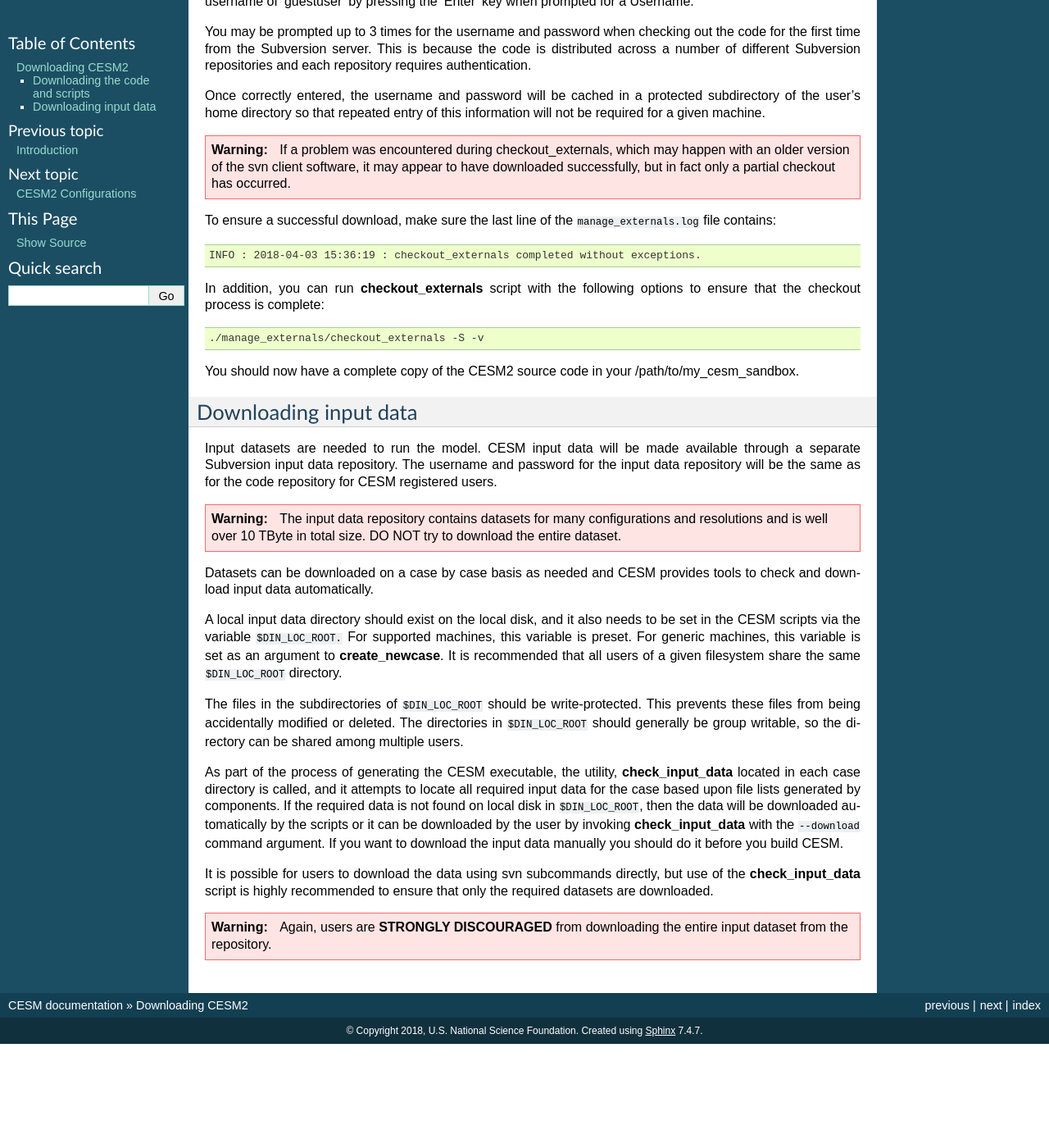
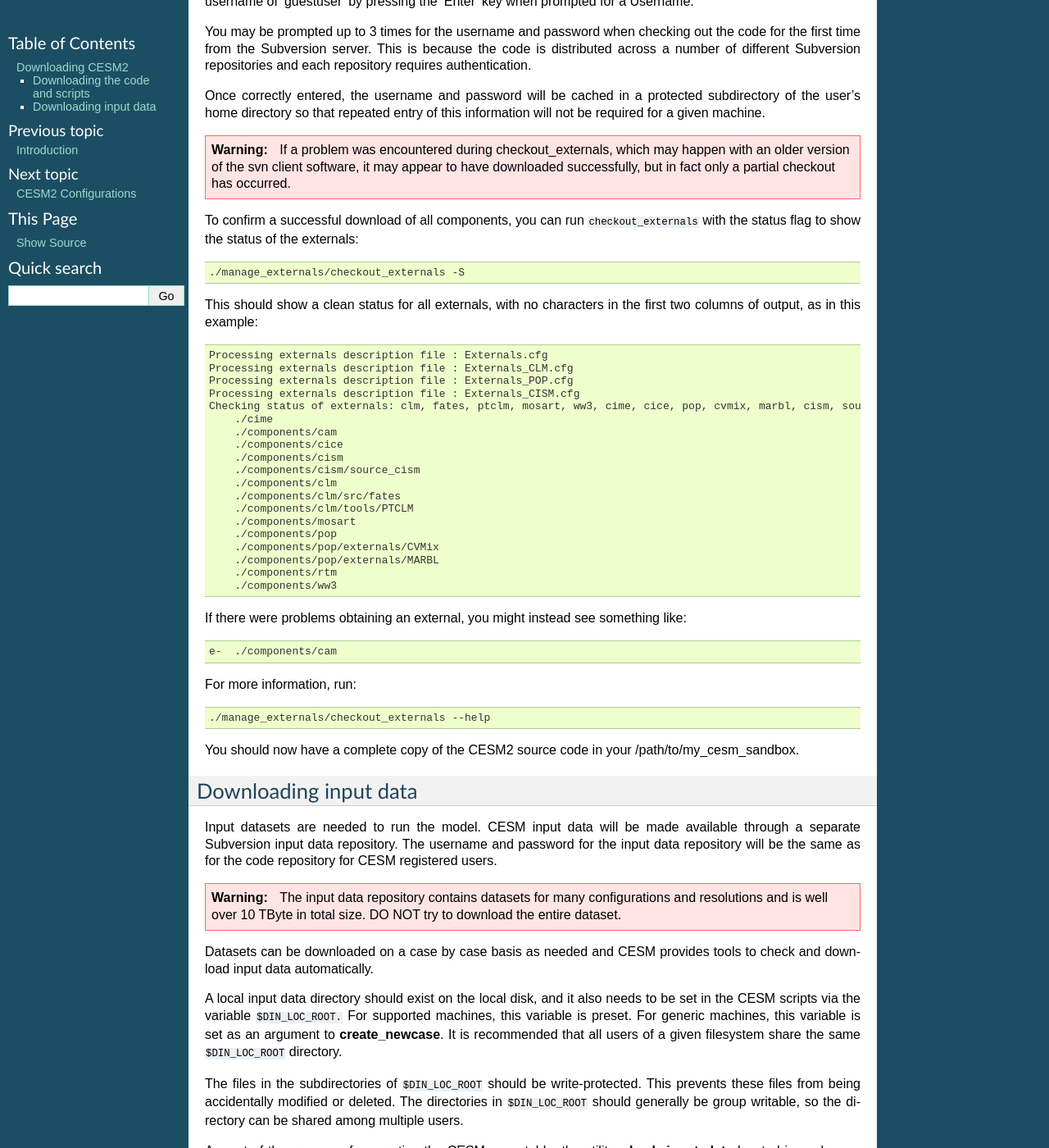
Before and after one commit to ESCOMP/CESM, a Sphinx documentation site: the page built from doc/source/downloading_cesm.rst, in a window 1280 px wide and 1400 px high, scrolled down 1148 px. Shown: the whole window at 82% size. Built offline with Sphinx 7.4.7, drawn with Linux system fonts in a browser that asks for light colours; before the commit the page ends 2421 px from its top, so only the background shows below that.

Commit message:
Rework instructions for checking manage_externals status
I have removed the reference to the log file, since that is no longer
produced by default. In its place, I have expanded the information on
checking manage_externals status.

```diff
--- a/doc/source/downloading_cesm.rst
+++ b/doc/source/downloading_cesm.rst
@@ -88,19 +88,49 @@
 
 .. warning:: If a problem was encountered during checkout_externals, which may happen with an older version of the svn client software, it may appear to have downloaded successfully, but in fact only a partial checkout has occurred.
 
-To ensure a successful download, make sure the last line of the ``manage_externals.log`` file contains:
+To confirm a successful download of all components, you can run ``checkout_externals``
+with the status flag to show the status of the externals:
 
 .. code-block:: console
 
-	INFO : 2018-04-03 15:36:19 : checkout_externals completed without exceptions.
+    ./manage_externals/checkout_externals -S
 
-In addition, you can run **checkout_externals** script with the following options
-to ensure that the checkout process is complete:
+This should show a clean status for all externals, with no characters in the first two
+columns of output, as in this example:
 
 .. code-block:: console
 
-    ./manage_externals/checkout_externals -S -v
+   Processing externals description file : Externals.cfg
+   Processing externals description file : Externals_CLM.cfg
+   Processing externals description file : Externals_POP.cfg
+   Processing externals description file : Externals_CISM.cfg
+   Checking status of externals: clm, fates, ptclm, mosart, ww3, cime, cice, pop, cvmix, marbl, cism, source_cism, rtm, cam,
+       ./cime
+       ./components/cam
+       ./components/cice
+       ./components/cism
+       ./components/cism/source_cism
+       ./components/clm
+       ./components/clm/src/fates
+       ./components/clm/tools/PTCLM
+       ./components/mosart
+       ./components/pop
+       ./components/pop/externals/CVMix
+       ./components/pop/externals/MARBL
+       ./components/rtm
+       ./components/ww3
 
+If there were problems obtaining an external, you might instead see something like:
+
+.. code-block:: console
+
+   e-  ./components/cam
+
+For more information, run:
+
+.. code-block:: console
+
+   ./manage_externals/checkout_externals --help
 
 You should now have a complete copy of the CESM2 source code in your /path/to/my_cesm_sandbox.
 
```
